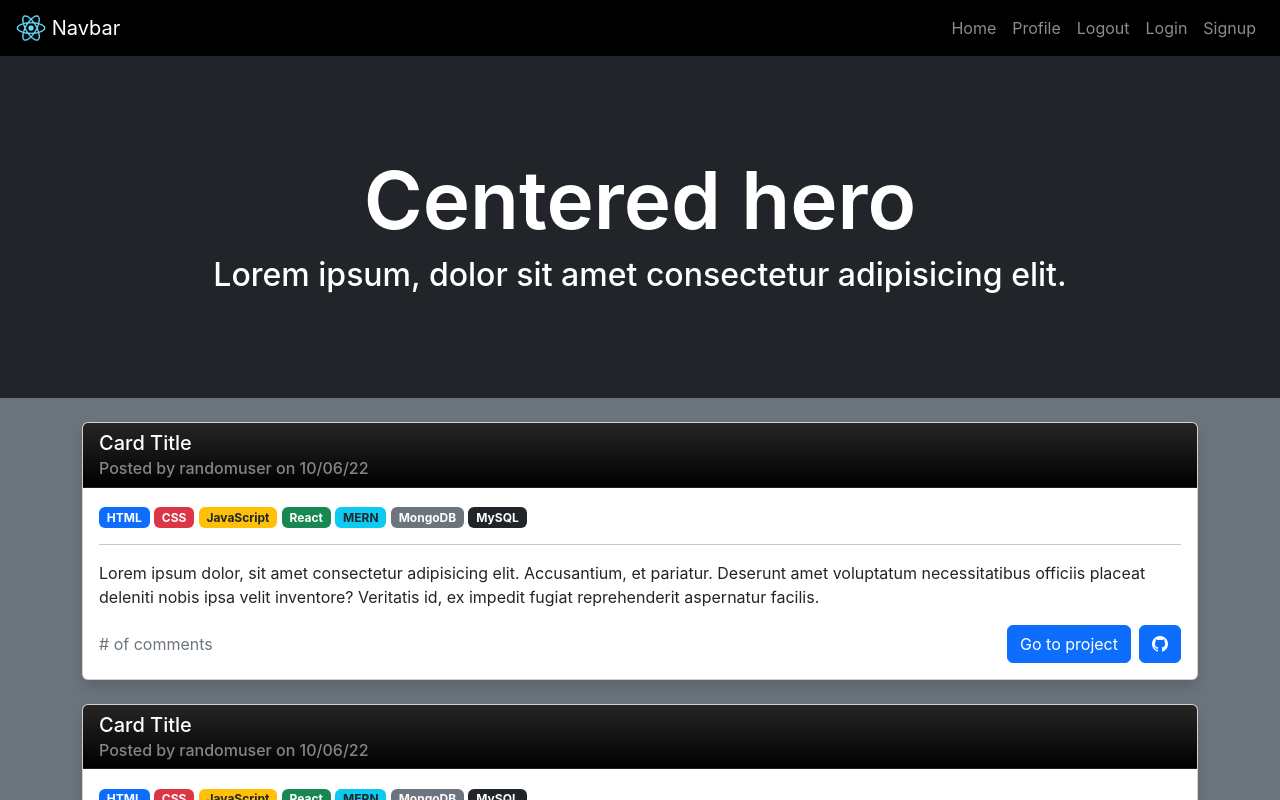
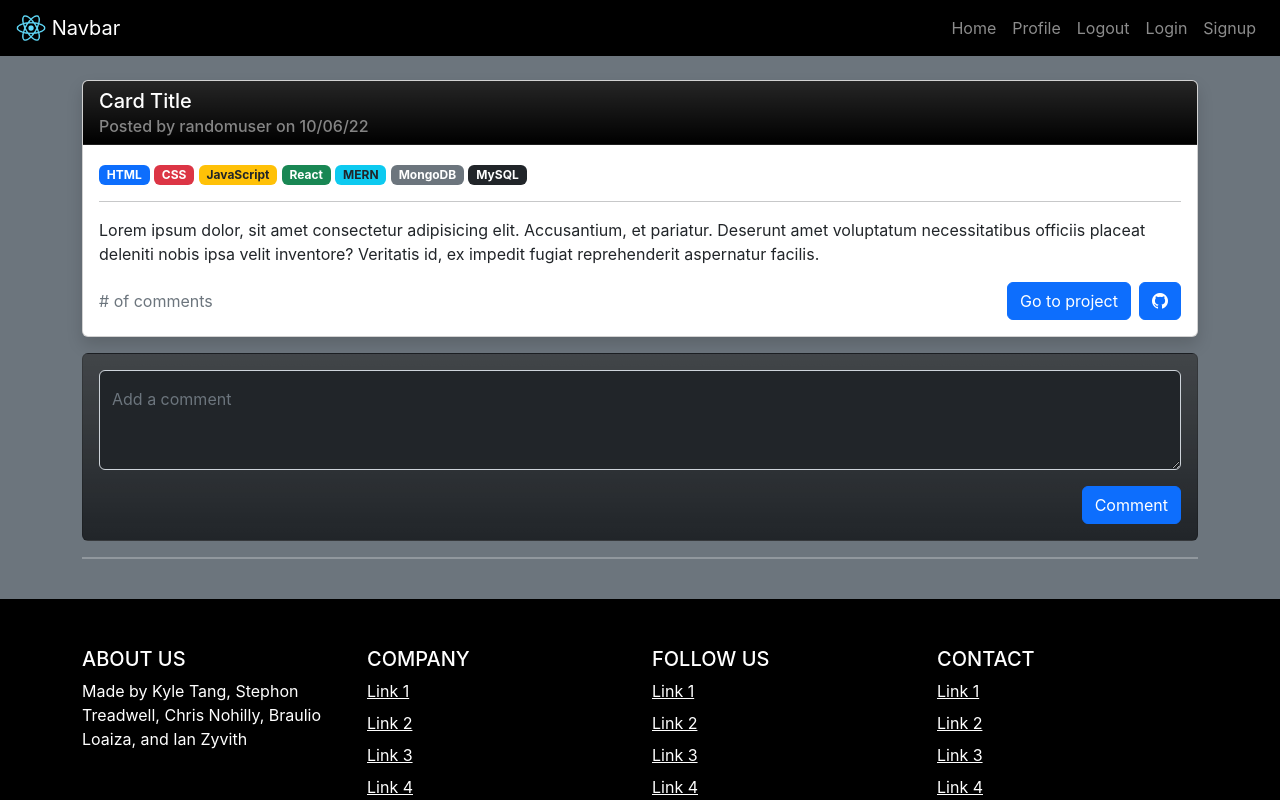
Before and after one commit to cnohilly/codeflow, a React (Create React App) app in the folder client/: page / in a window 1280 px wide. Shown: the top 800 px of the page. Built offline with nearby package versions, Linux system fonts and the light colour scheme.

Commit message:
added comment form on single project page

```diff
--- a/client/src/App.js
+++ b/client/src/App.js
@@ -12,6 +12,7 @@ import Header from './components/Header';
 import Footer from './components/Footer';
 
 import Home from './pages/Home';
+import SingleProject from './pages/SingleProject';
 
 const httpLink = createHttpLink({
   uri: '/graphql'
@@ -37,7 +38,8 @@ function App() {
     <ApolloProvider client={client}>
       <Header />
       <main className="App custom-height bg-secondary">
-        <Home />
+        {/* <Home /> */}
+        <SingleProject />
       </main >
       <Footer />
     </ApolloProvider>
--- a/client/src/components/Comment/index.js
+++ b/client/src/components/Comment/index.js
@@ -3,8 +3,11 @@ import { Container, Row } from 'react-bootstrap';
 
 const Comment = () => {
 
-  return
+  return(
+    <div>
 
+    </div>
+  );
 };
 
 export default Comment;
--- a/client/src/pages/SingleProject.js
+++ b/client/src/pages/SingleProject.js
@@ -1,11 +1,51 @@
 import React from 'react';
-import { Container, Row } from 'react-bootstrap';
+import { Container, Row, Card, Form, Button, FloatingLabel } from 'react-bootstrap';
 import Project from '../components/Project';
 
 const SingleProject = () => {
 
-  return
+  return (
+    <Container id="single-project" className="py-4 ">
+      <Row xs={1} >
+        {/* single project */}
+        <Project></Project>
+      </Row>
+      {/* comment form */}
+      <Card className="mt-3 bg-dark bg-gradient">
+        <Card.Body>
+          <Form>
+            <Form.Group controlId="exampleForm.ControlTextarea1">
+              {/* label */}
+              <FloatingLabel
+                controlId="floatingTextarea2"
+                label="Add a comment"
+                className="text-muted"
+              >
+                {/* comment textarea */}
+                <Form.Control
+                  id="comment-textarea"
+                  as="textarea"
+                  placeholder="Leave a comment here"
+                  style={{ height: '100px' }}
+                  className="bg-dark text-white"
+                />
+              </FloatingLabel>
+            </Form.Group>
+            <div className="d-flex justify-content-end mt-3">
+              <Button variant="primary" type="submit">
+                Comment
+              </Button>
+            </div>
+          </Form>
+        </Card.Body>
+      </Card>
+      <hr className="border border-white"/>
+      {/* comment list */}
+      <div>
 
+      </div>
+    </Container>
+  );
 };
 
 export default SingleProject;
```
